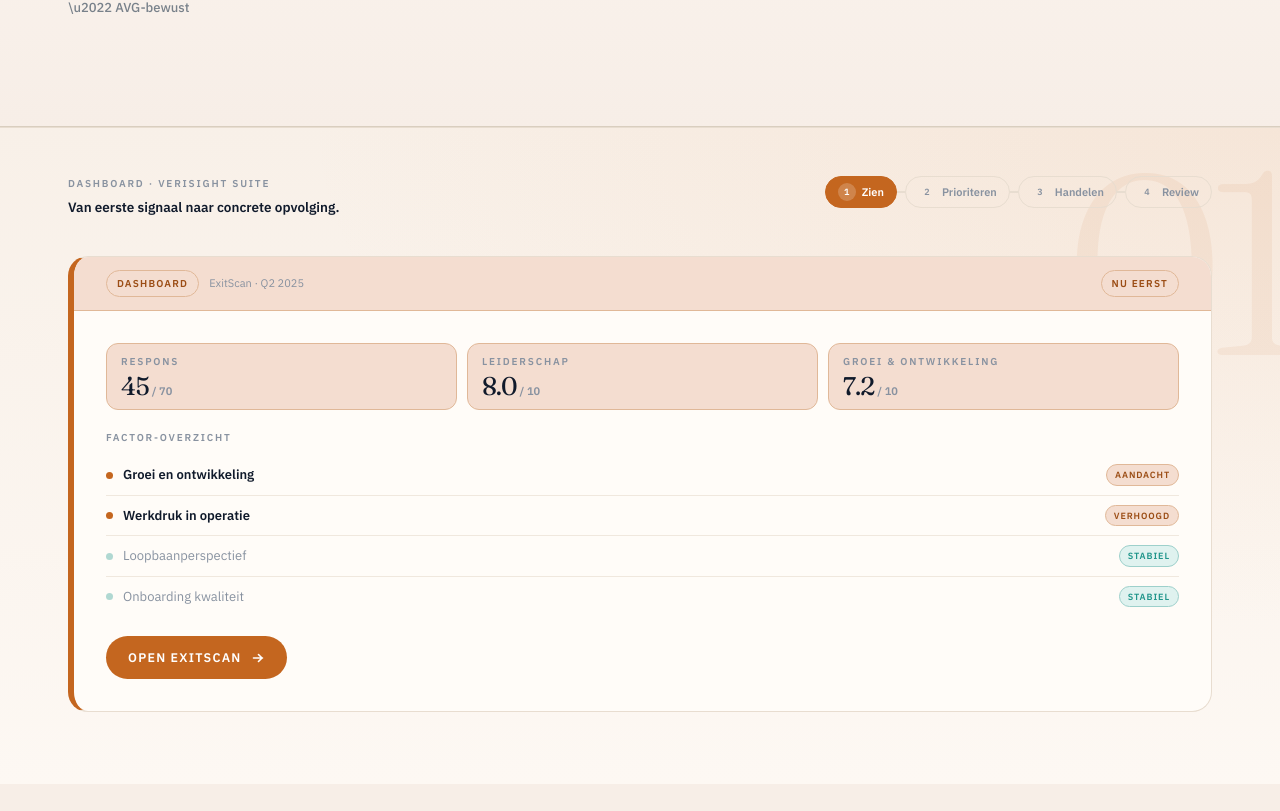
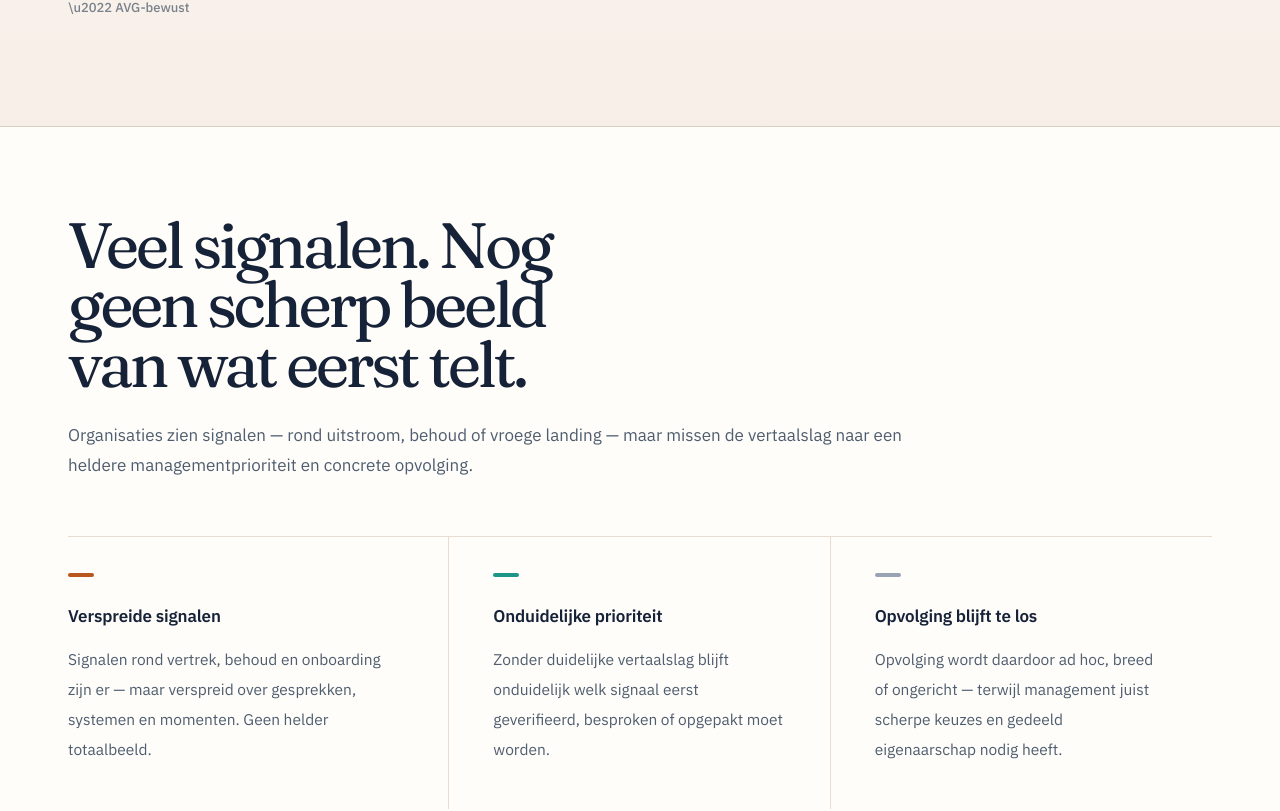
Before and after one commit to larshengel08-lang/VerisightSaaS, a Next.js app in the folder frontend/: page / in a window 1280 px wide. Shown: the part 795-1606 px from the top of the page. Built offline with nearby package versions, Linux system fonts and the light colour scheme.

Commit message:
Add homepage problem section beneath hero

```diff
--- a/frontend/components/marketing/home-page-content.tsx
+++ b/frontend/components/marketing/home-page-content.tsx
@@ -95,6 +95,24 @@ const routeCards = [
     title: 'Onboarding 30-60-90',
     body: 'Zie vroeg hoe nieuwe medewerkers landen en waar uitval kan ontstaan.',
     accent: '#9b5f1e',
+  },
+]
+
+const problemSignalPoints = [
+  {
+    title: 'Verspreide signalen',
+    body: 'Signalen rond vertrek, behoud en onboarding zijn er — maar verspreid over gesprekken, systemen en momenten. Geen helder totaalbeeld.',
+    accent: SURFACE.amber,
+  },
+  {
+    title: 'Onduidelijke prioriteit',
+    body: 'Zonder duidelijke vertaalslag blijft onduidelijk welk signaal eerst geverifieerd, besproken of opgepakt moet worden.',
+    accent: SURFACE.teal,
+  },
+  {
+    title: 'Opvolging blijft te los',
+    body: 'Opvolging wordt daardoor ad hoc, breed of ongericht — terwijl management juist scherpe keuzes en gedeeld eigenaarschap nodig heeft.',
+    accent: '#98a4b3',
   },
 ]
 
@@ -208,6 +226,137 @@ function OutputMetric({
 
 function MarqueeBand() {
   return null
+}
+
+function ProblemSection() {
+  return (
+    <section
+      style={{
+        background: SURFACE.surface,
+        borderBottom: `1px solid ${SURFACE.border}`,
+      }}
+    >
+      <div
+        style={{
+          ...SHELL,
+          paddingBottom: 'clamp(56px, 7vw, 88px)',
+          paddingTop: 'clamp(56px, 7vw, 88px)',
+        }}
+      >
+        <div style={{ maxWidth: 1100 }}>
+          <Reveal>
+            <h2
+              style={{
+                color: SURFACE.ink,
+                fontFamily: displayFont,
+                fontSize: 'clamp(3rem, 5vw, 5.45rem)',
+                fontWeight: 400,
+                letterSpacing: '-0.055em',
+                lineHeight: 0.93,
+                marginBottom: 28,
+                maxWidth: '12.5ch',
+                textWrap: 'balance',
+              }}
+            >
+              Veel signalen. Nog geen scherp beeld van wat eerst telt.
+            </h2>
+          </Reveal>
+
+          <Reveal delay={0.06}>
+            <p
+              style={{
+                color: SURFACE.text,
+                fontSize: 17,
+                lineHeight: 1.72,
+                marginBottom: 56,
+                maxWidth: '54rem',
+              }}
+            >
+              Organisaties zien signalen — rond uitstroom, behoud of vroege landing — maar missen de vertaalslag naar
+              een heldere managementprioriteit en concrete opvolging.
+            </p>
+          </Reveal>
+        </div>
+
+        <div
+          className="problem-signal-grid"
+          style={{
+            borderTop: `1px solid ${SURFACE.borderSoft}`,
+            display: 'grid',
+            gridTemplateColumns: 'repeat(3, minmax(0, 1fr))',
+          }}
+        >
+          {problemSignalPoints.map((item, index) => (
+            <Reveal key={item.title} delay={0.1 + index * 0.05}>
+              <div
+                style={{
+                  borderRight: index < problemSignalPoints.length - 1 ? `1px solid ${SURFACE.borderSoft}` : 'none',
+                  minHeight: 272,
+                  padding: '36px 44px 18px 0',
+                  paddingLeft: index > 0 ? 44 : 0,
+                }}
+              >
+                <span
+                  aria-hidden
+                  style={{
+                    background: item.accent,
+                    borderRadius: 999,
+                    display: 'block',
+                    height: 4,
+                    marginBottom: 28,
+                    width: 26,
+                  }}
+                />
+                <h3
+                  style={{
+                    color: SURFACE.ink,
+                    fontFamily: bodyFont,
+                    fontSize: 17,
+                    fontWeight: 700,
+                    letterSpacing: '-0.01em',
+                    lineHeight: 1.35,
+                    marginBottom: 16,
+                  }}
+                >
+                  {item.title}
+                </h3>
+                <p
+                  style={{
+                    color: SURFACE.text,
+                    fontSize: 15.5,
+                    lineHeight: 1.95,
+                    maxWidth: '21rem',
+                  }}
+                >
+                  {item.body}
+                </p>
+              </div>
+            </Reveal>
+          ))}
+        </div>
+      </div>
+
+      <style>{`
+        @media (max-width: 980px) {
+          .problem-signal-grid {
+            grid-template-columns: 1fr !important;
+          }
+
+          .problem-signal-grid > div {
+            border-right: none !important;
+            border-bottom: 1px solid ${SURFACE.borderSoft};
+            min-height: unset !important;
+            padding-left: 0 !important;
+            padding-right: 0 !important;
+          }
+
+          .problem-signal-grid > div:last-child {
+            border-bottom: none !important;
+          }
+        }
+      `}</style>
+    </section>
+  )
 }
 
 function HeroSection() {
@@ -1674,6 +1823,7 @@ export function HomePageContent() {
   return (
     <div style={{ background: SURFACE.paper, color: SURFACE.ink }}>
       <HeroSection />
+      <ProblemSection />
       {SHOW_HOME_INSIGHT_ACTION_DEMO ? (
         <HomeInsightActionDemo />
       ) : (
```
Also changed, not shown: 1 other file (tests, documents, lock files or other folders).
